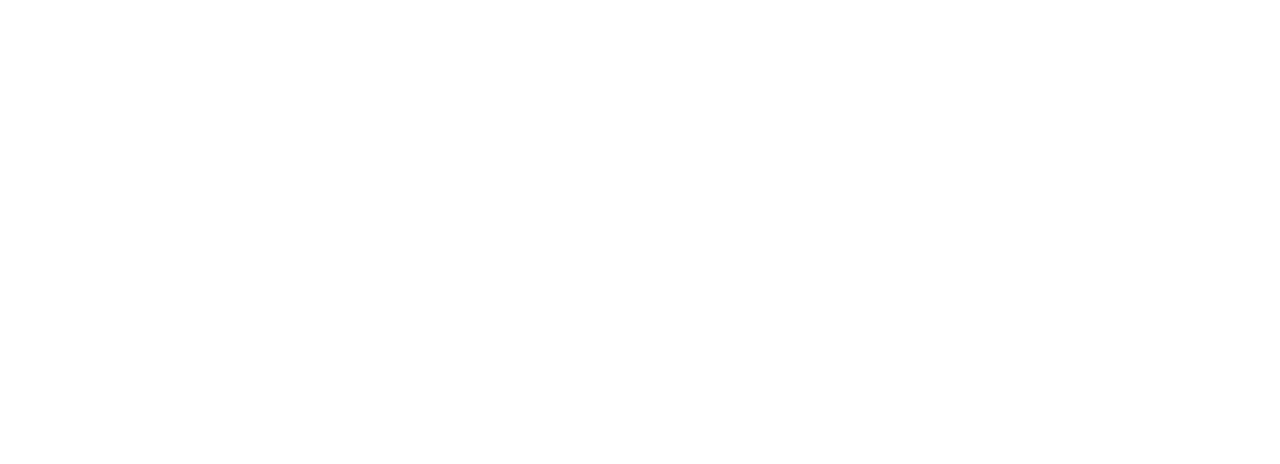
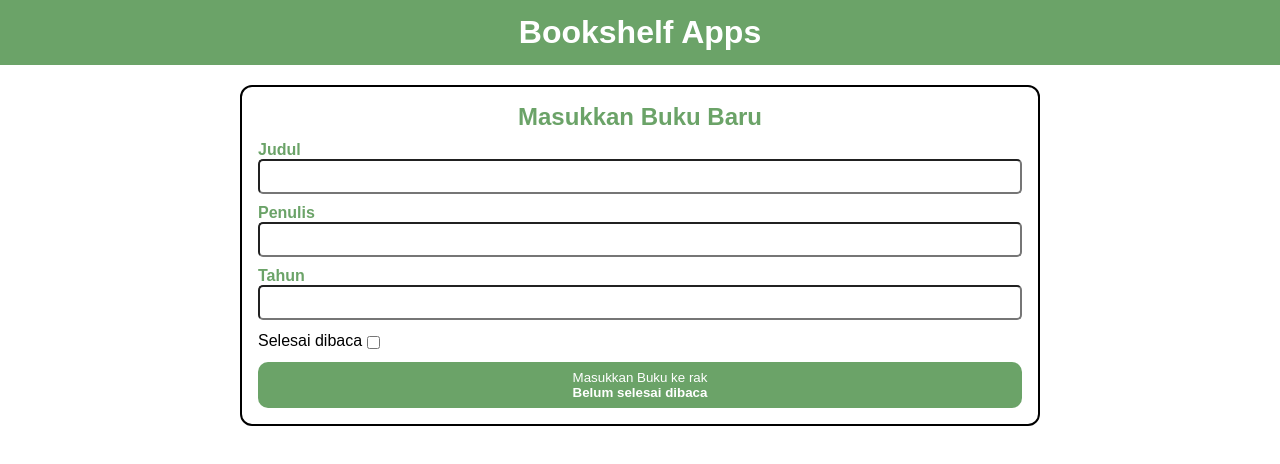
Before and after one commit to BryanYehuda/BookshelfApps, a plain HTML site: page index.html in a window 1280 px wide. Drawn offline with Linux system fonts and the light colour scheme.

Commit message:
Adding input section

```diff
--- a/index.html
+++ b/index.html
@@ -25,12 +25,42 @@
     <!-- Icon Ends -->
 </head>
 
-
-
 <body>
 
+    <!-- Header Starts -->
+    <header class="header">
+        <h1 class="header-title">Bookshelf Apps</h1>
+    </header>
+    <!-- Header Ends -->
 
+    <!-- Input Starts -->
+    <section class="input-section">
+        <h2>Masukkan Buku Baru</h2>
+        <form id="input-boo">
+            <div class="input">
+                <label for="input-book-title">Judul</label>
+                <input id="input-book-title" type="text" required>
+            </div>
+            <div class="input">
+                <label for="input-book-author">Penulis</label>
+                <input id="input-book-author" type="text" required>
+            </div>
+            <div class="input">
+                <label for="input-book-year">Tahun</label>
+                <input id="input-book-year" type="number" required>
+            </div>
+            <div class="input-inline">
+                <label for="input-book-is-complete">Selesai dibaca</label>
+                <input id="input-book-is-complete" type="checkbox">
+            </div>
+            <button id="book-submit" type="submit">Masukkan Buku ke rak <br><span>Belum selesai dibaca</span></button>
+        </form>
+    </section>
+    <!-- Input Ends -->
 
+    <!-- Script Starts -->
+    <script src="main.js"></script>
+    <!-- Script Ends -->
 </body>
 
 </html>
--- a/style.css
+++ b/style.css
@@ -0,0 +1,91 @@
+* {
+    padding: 0;
+    margin: 0;
+    box-sizing: border-box;
+}
+
+body,
+input,
+button {
+    font-family: 'Montserrat', sans-serif;
+}
+
+
+/* Header */
+
+.header {
+    padding: 14px;
+    display: flex;
+    align-items: center;
+    justify-content: center;
+    background-color: #6BA368;
+    color: white;
+}
+
+
+/* Input */
+
+.input-section {
+    display: flex;
+    flex-direction: column;
+    padding: 16px;
+    border: 2px solid black;
+    border-radius: 12px;
+    max-width: 800px;
+    width: 80%;
+    margin: 20px auto;
+    padding: 16px;
+}
+
+.input-section h2 {
+    text-align: center;
+    color: #6BA368;
+}
+
+.input-section form .input {
+    margin: 10px 0;
+}
+
+.input-section form button {
+    background-color: #6BA368;
+    color: white;
+    border: 0;
+    border-radius: 10px;
+    display: block;
+    width: 100%;
+    padding: 8px;
+    cursor: pointer;
+}
+
+.input-section form button span {
+    font-weight: bold;
+}
+
+.input-section form .input input {
+    display: block;
+    width: 100%;
+    padding: 8px;
+    border-radius: 5px;
+}
+
+.input-section form .input label {
+    color: #6BA368;
+    font-weight: bold;
+}
+
+.input-section form .input-inline {
+    margin: 12px 0;
+    display: flex;
+    align-items: center;
+}
+
+.input-section form .input_inline label {
+    color: #6BA368;
+    font-weight: bold;
+    margin-right: 10px;
+}
+
+#input-book-is-complete {
+    margin-left: 5px;
+    margin-top: 2px;
+}
```
Also changed, not shown: main.js (added).
